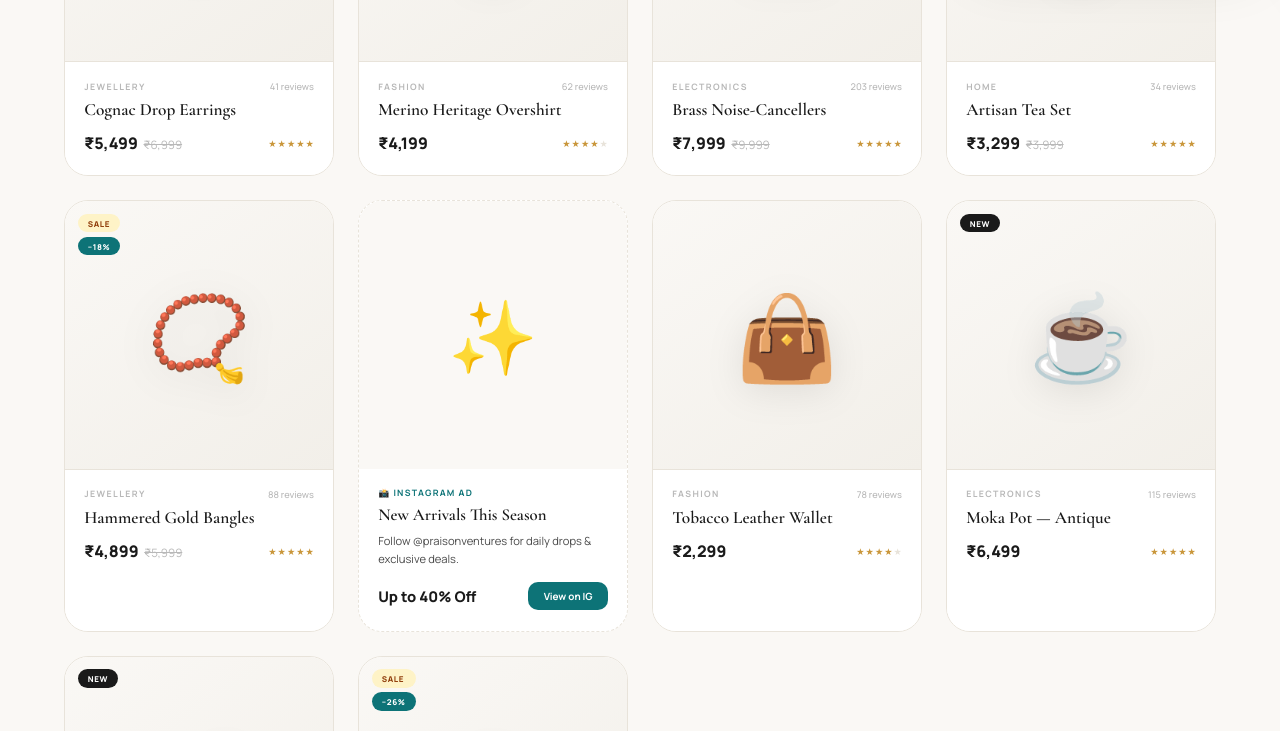
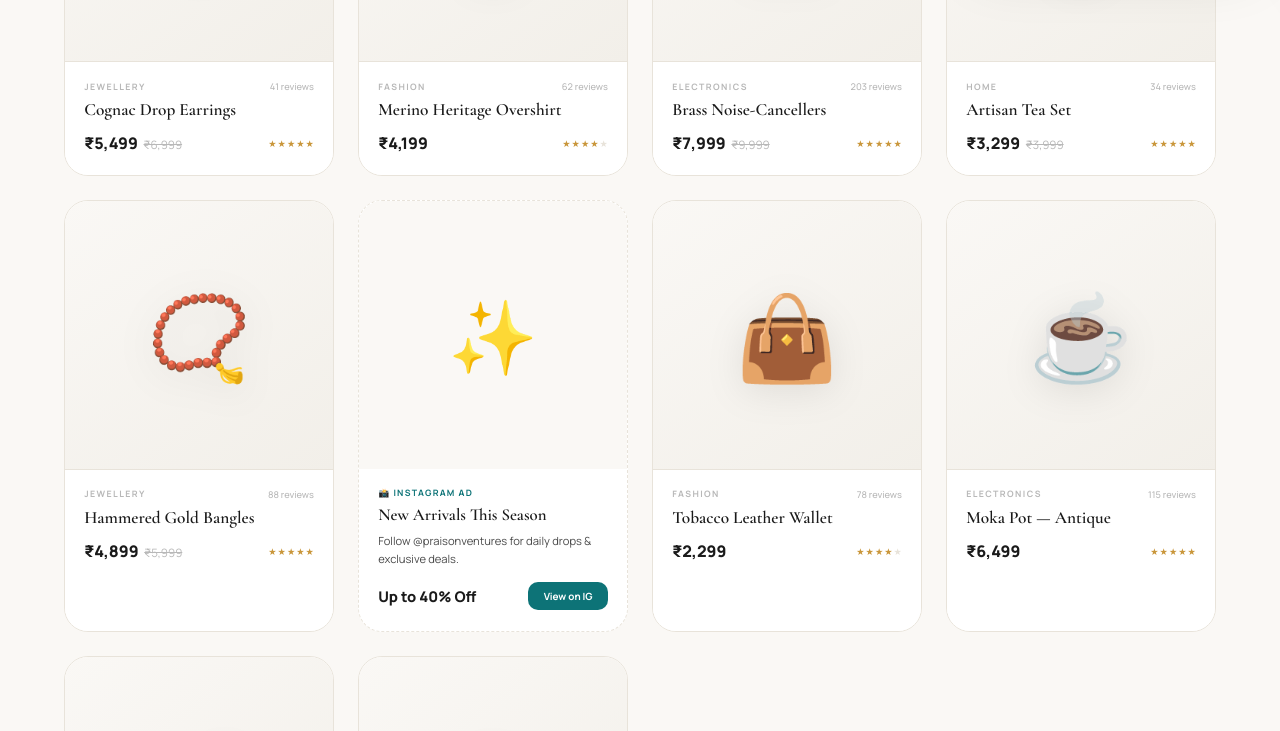
Before and after one commit to dhatchayani6/akwithaffilate, a plain HTML site: page index.html in a window 1280 px wide. Shown: the part 820-1551 px from the top of the page. Drawn offline with nearby package versions, Linux system fonts and the light colour scheme.

Commit message:
Update index.html

```diff
--- a/index.html
+++ b/index.html
@@ -664,11 +664,7 @@ function productCard(p,d){
   return`<div class="pc" onclick="openPD(${p.id})" style="animation-delay:${d}ms">
   <div class="pc-img">
     <div class="pc-glow"></div>
-    <div class="pc-badges">
-      ${p.badge==='New'?'<span class="bdg b-new">New</span>':''}
-      ${p.badge==='Sale'?'<span class="bdg b-sale">Sale</span>':''}
-      ${disc?`<span class="bdg b-disc">−${disc}%</span>`:''}
-    </div>
+    <div class="pc-badges"></div>
     <div class="pc-store" style="display:none">${STORE_ICONS[p.store]||'🔗'} ${p.store}</div>
     <div class="pc-emoji">${p.emoji}</div>
     <div class="pc-cta" onclick="event.stopPropagation();openPD(${p.id})">${EL_SVG} Visit →</div>
```
